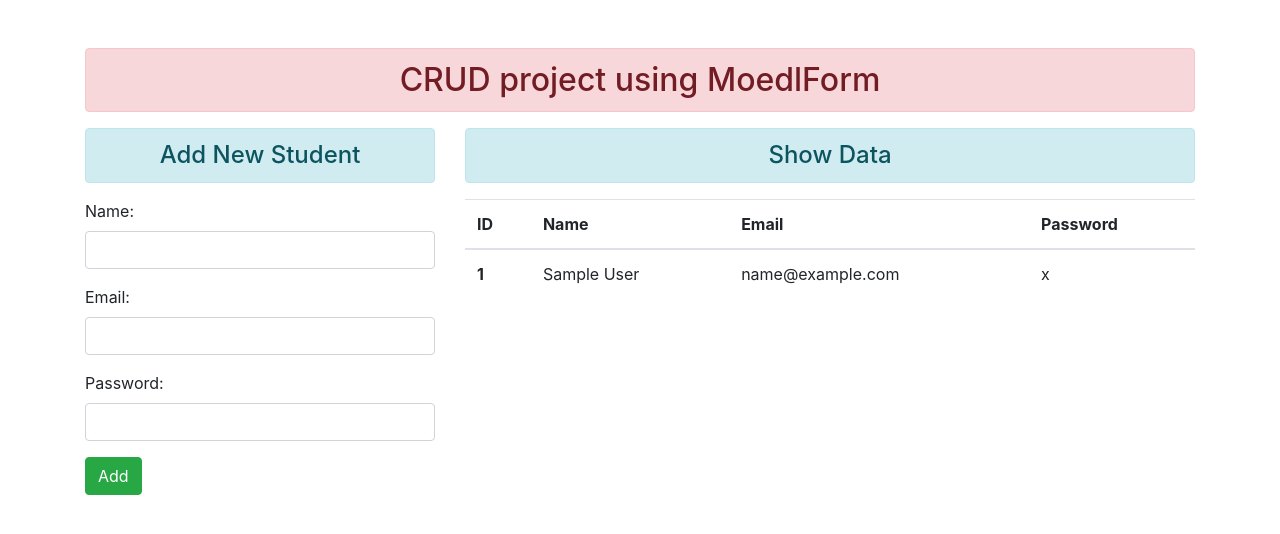
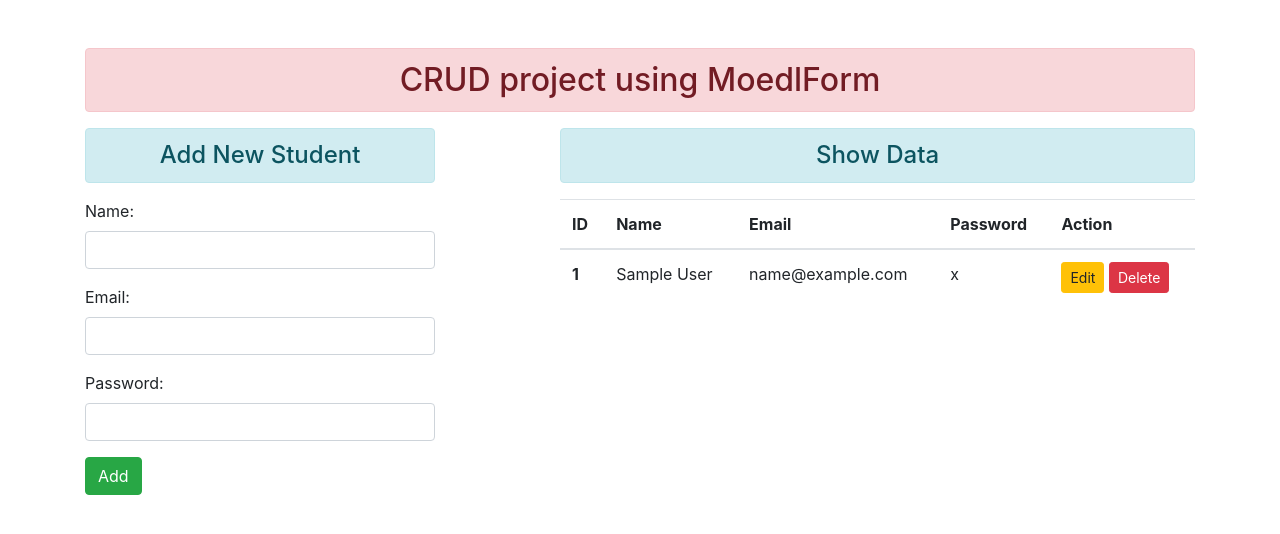
Before and after one commit to talhawkk/CRUD-Project-using-Django, a Django app: page /addshow/ in a window 1280 px wide. Shown: the top 534 px of the page. Run offline with Django 5.2, Linux system fonts and the light colour scheme; tables that the repository leaves empty hold one stand-in row (values such as "Sample post"); some libraries are stand-ins or nearby versions.

Commit message:
add functionality to delete button

```diff
--- a/CRUD/enroll/templates/enroll/addshow.html
+++ b/CRUD/enroll/templates/enroll/addshow.html
@@ -9,7 +9,7 @@
             <button type="submit" class="btn btn-success">Add</button>
         </form>
     </div>
-    <div class="col-sm-8">
+    <div class="col-sm-7 offset-1">
         <h4 class="text-center alert alert-info">Show Data</h4>
         {% if stud %}
         <table class="table table-hover">
@@ -19,6 +19,7 @@
                 <th scope="col">Name</th>
                 <th scope="col">Email</th>
                 <th scope="col">Password</th>
+                <th>Action</th>
               </tr>
             </thead>
             <tbody>
@@ -28,6 +29,10 @@
                   <td>{{s.name}}</td>
                   <td>{{s.email}}</td>
                   <td>{{s.password}}</td>
+                  <td><a href="#" class="btn btn-warning btn-sm">Edit</a>
+                  <form action="{% url 'delete1' s.id %}" method="POST" class="d-inline"> {% csrf_token %}<button type="submit" class="btn btn-danger btn-sm">Delete</button>
+                </form>
+                </td>
                 </tr>
 
                 {% endfor %}
--- a/CRUD/enroll/urls.py
+++ b/CRUD/enroll/urls.py
@@ -4,4 +4,5 @@ urlpatterns = [
     path('',views.show),
     path('addshow/',views.addshow),
     path('update/',views.update),
+    path('delete/<int:id>/', views.delete, name='delete1')
 ]
--- a/CRUD/enroll/views.py
+++ b/CRUD/enroll/views.py
@@ -1,4 +1,4 @@
-from django.shortcuts import render
+from django.shortcuts import render, HttpResponseRedirect
 from .models import Student
 from .forms import StudentForm
 # Create your views here.
@@ -33,9 +33,16 @@ def addshow(request):
 
                 # return render(request,'enroll/home.html',{'form':fm.cleaned_data})
     else:
-            stu=Student.objects.all()
             fm=StudentForm()
+    stu=Student.objects.all()
     return render(request,'enroll/addshow.html',{'form':fm,'stud':stu})
+
+
+def delete(request,id):
+    if request.method=='POST':
+        p=Student.objects.get(pk=id)
+        p.delete()
+        return HttpResponseRedirect('/')
 
 
 def update(request):
```
Also changed, not shown: CRUD/db.sqlite3.
